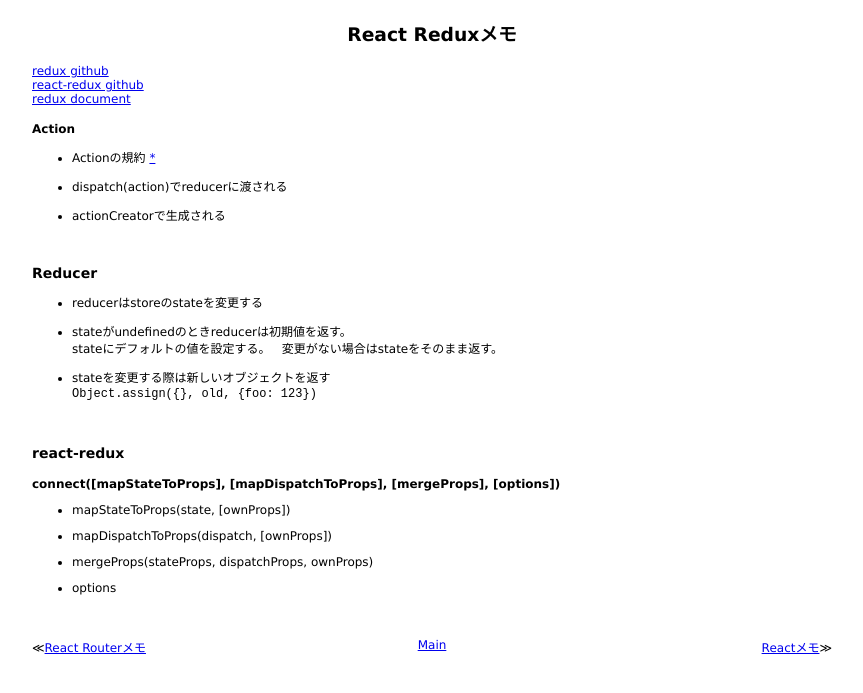
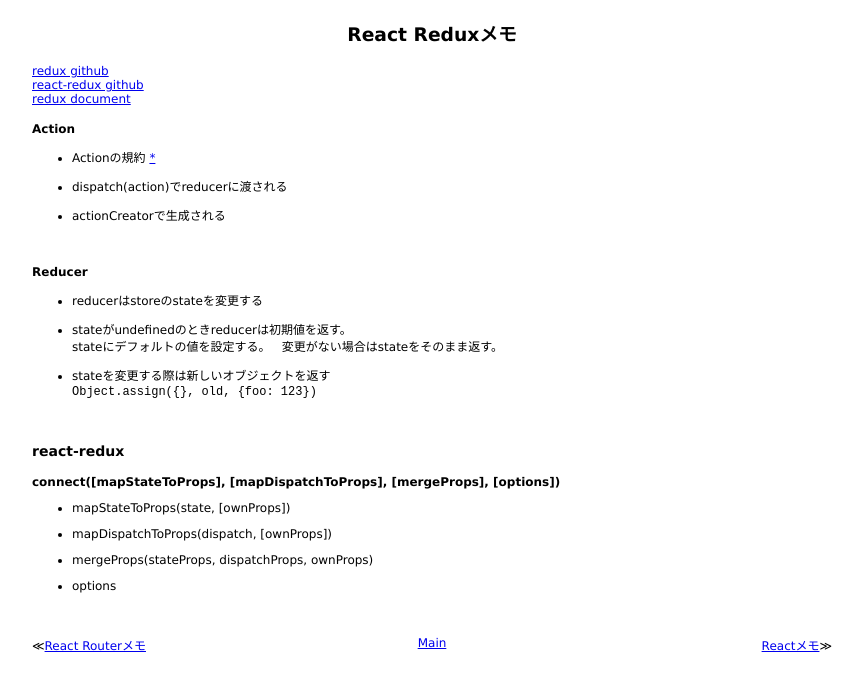
Before and after one commit to 38elements/38elements.github.com, a Jekyll site: the page built from _posts/2017-04-29-react-redux.md, in a window 1280 px wide. Shown: the top 693 px of the page, without its empty margins (208-1071 px from the left). Built offline with Jekyll 4.4.1, drawn with Linux system fonts in a browser that asks for light colours.

```diff
--- a/_posts/2017-04-29-react-redux.md
+++ b/_posts/2017-04-29-react-redux.md
@@ -16,7 +16,7 @@ title: React Reduxメモ
 
 <br>
 
-### Reducer
+#### Reducer
 
 * reducerはstoreのstateを変更する
 
```
